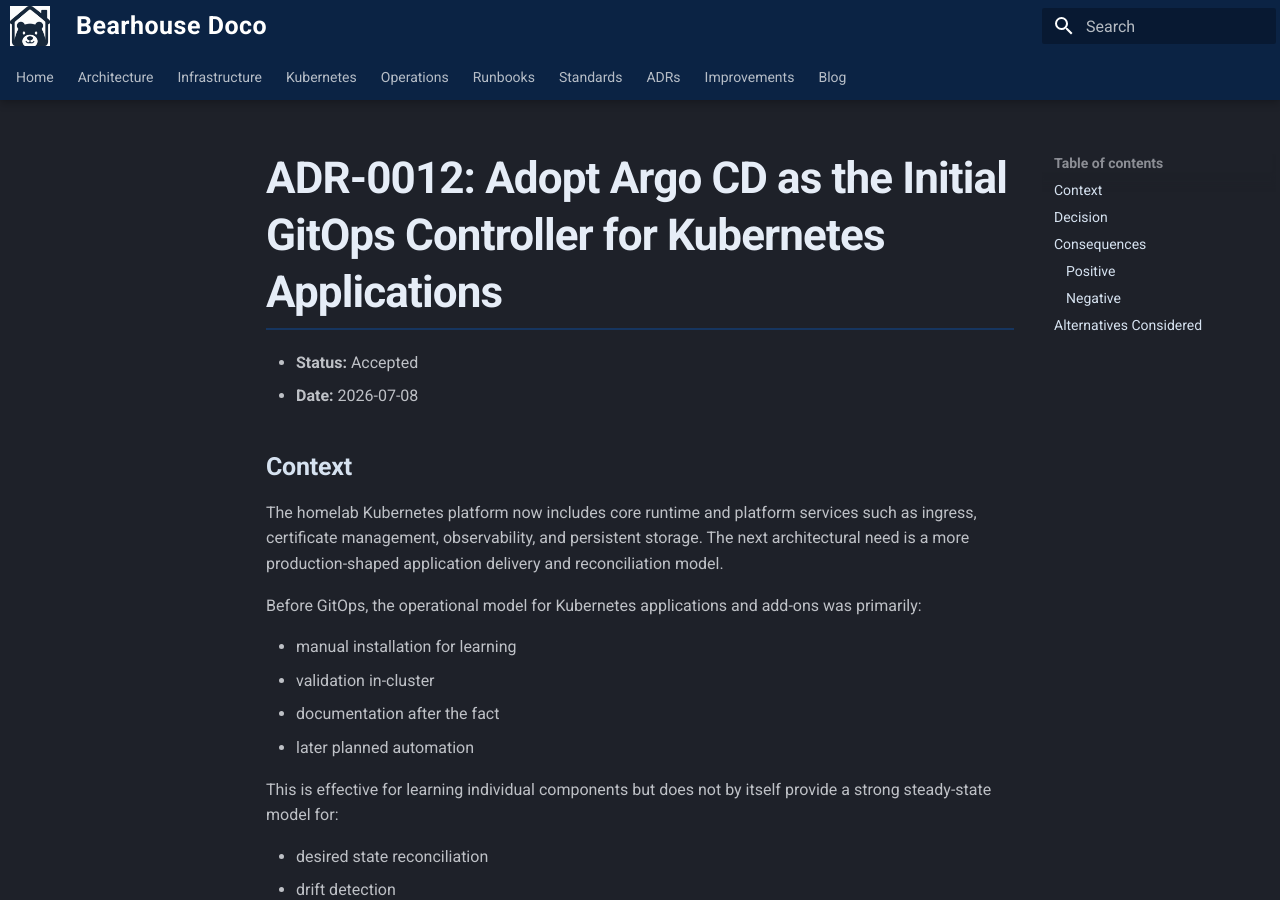
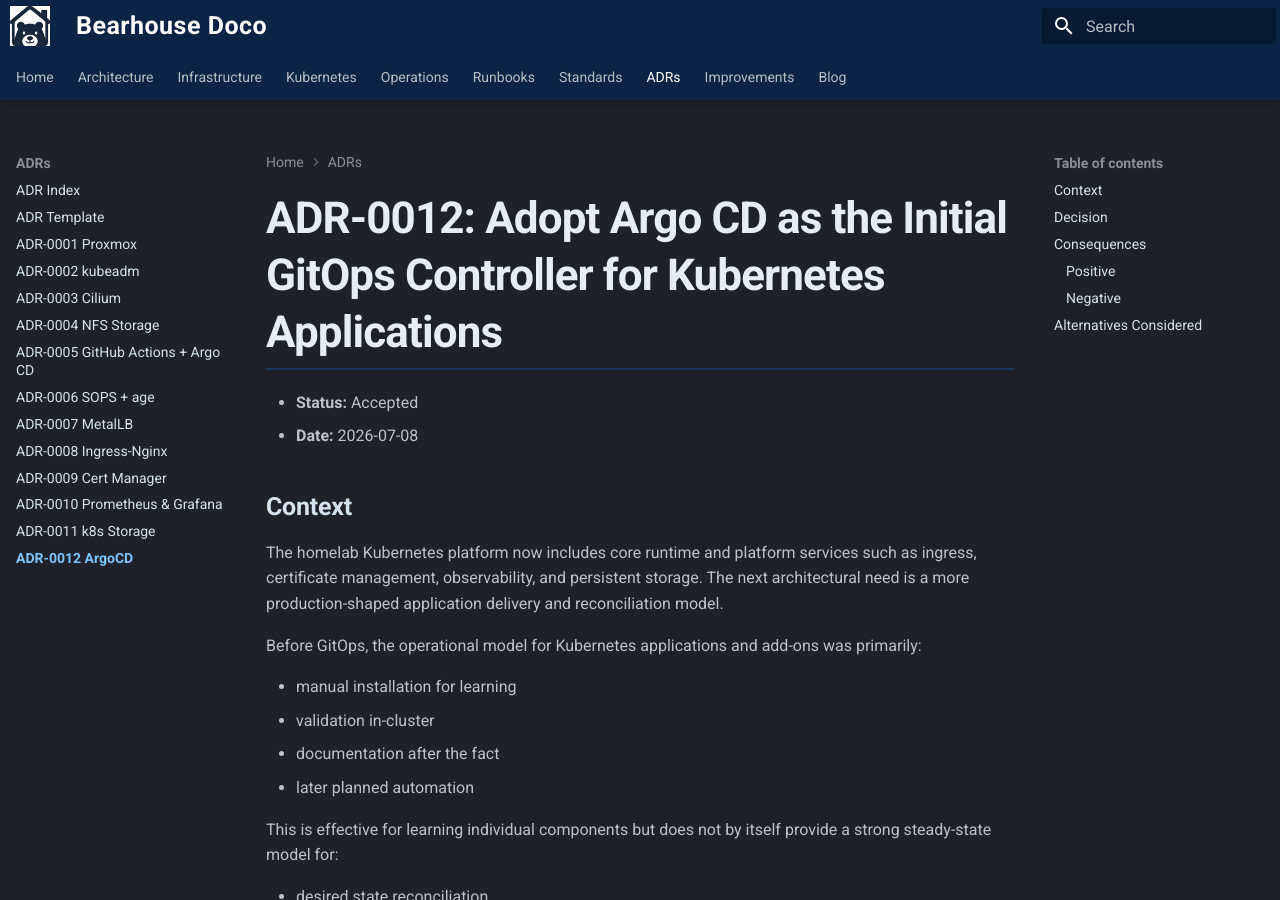
Before and after one commit to Tbusby/bearhouse-doco, an MkDocs documentation site: the page built from docs/adr/0012-argocd.md, in a window 1280 px wide and 900 px high. Built offline with MkDocs 1.6.1 and Material for MkDocs 9.7.7, drawn with Linux system fonts in a browser that asks for light colours.

Commit message:
Added argocd ADR

```diff
--- a/mkdocs.yml
+++ b/mkdocs.yml
@@ -131,6 +131,7 @@
       - ADR-0009 Cert Manager: adr/0009-cert-manager.md
       - ADR-0010 Prometheus & Grafana: adr/0010-kube-prometheus-stack.md
       - ADR-0011 k8s Storage: adr/0011-k8s-storage.md
+      - ADR-0012 ArgoCD: adr/0012-argocd.md
   - Improvements:
       - Changelog: improvements/changelog.md
       - Backlog: improvements/backlog.md
```
